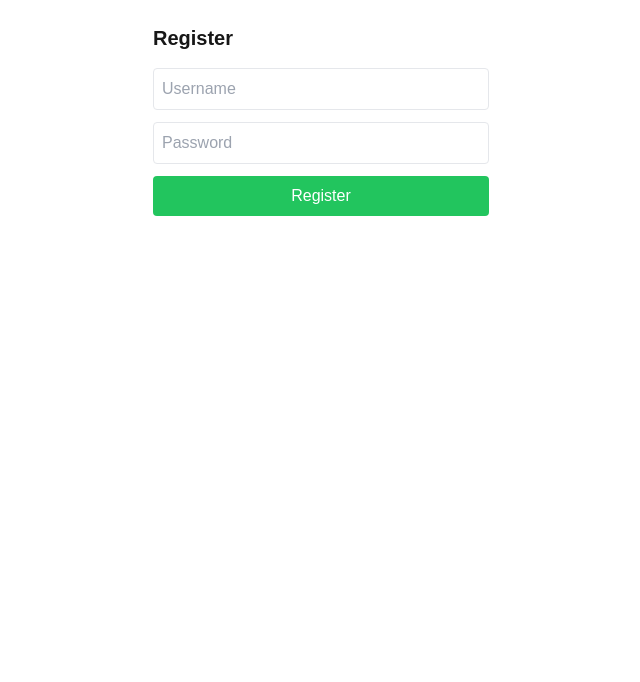
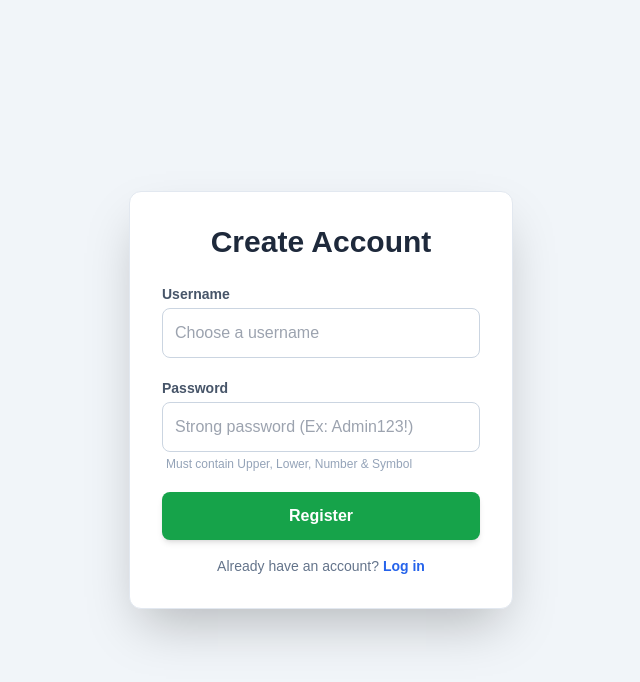
Before and after one commit to Brankoov/Next-js-login, a Next.js app: page /register in a window 1280 px wide. Shown: the top 682 px of the page, without its empty margins (319-959 px from the left). Built offline with nearby package versions, Linux system fonts and the light colour scheme.

Commit message:
feat: redesign auth UI, add admin dashboard and fix docker build
Revamped Login and Register pages with better styling and visible input text. Implemented Admin Dashboard to display user list from backend. Updated Dockerfile to use Node 20 Slim for stable production builds.

```diff
--- a/app/(core)/(routes)/admin/page.tsx
+++ b/app/(core)/(routes)/admin/page.tsx
@@ -2,49 +2,99 @@
 
 import { useEffect, useState } from "react"
 
+// Definiera hur en användare ser ut (matchar vår Java DTO)
+interface User {
+  id: string
+  username: string
+  isEnabled: boolean
+  roles: string[]
+}
+
 export default function AdminPage() {
-  const [data, setData] = useState<any>(null)
+  const [users, setUsers] = useState<User[]>([]) // Lista med användare
   const [error, setError] = useState<string | null>(null)
   const [loading, setLoading] = useState(true)
 
   useEffect(() => {
-    const load = async () => {
+    const loadUsers = async () => {
       try {
-        const res = await fetch("http://localhost:8080/admin", {
-          credentials: "include"
+        // Hämta data från vår nya endpoint
+        const res = await fetch("http://localhost:8080/admin/users", {
+          credentials: "include" // Viktigt för att skicka med Cookies (JWT)
         })
 
         if (res.status === 401 || res.status === 403) {
-          // Inte admin eller inte inloggad → tillbaka till login
           window.location.href = "/login"
           return
         }
 
-        const json = await res.json()
-        setData(json)
+        const data = await res.json()
+        setUsers(data)
       } catch (e) {
-        setError("Failed to load admin data")
+        setError("Kunde inte hämta användare.")
       } finally {
         setLoading(false)
       }
     }
 
-    load()
+    loadUsers()
   }, [])
 
-  if (loading) {
-    return <div>Loading admin page...</div>
-  }
-
-  if (error) {
-    return <div>{error}</div>
-  }
+  if (loading) return <div className="p-8">Laddar adminpanel...</div>
+  if (error) return <div className="p-8 text-red-500">{error}</div>
 
   return (
-    <div style={{ padding: "1rem" }}>
-      <h1>Admin area</h1>
-      <p>Only admins should be able to see this.</p>
-      <pre>{JSON.stringify(data, null, 2)}</pre>
+    <div className="min-h-screen bg-gray-50 p-8">
+      <div className="max-w-4xl mx-auto">
+        <h1 className="text-3xl font-bold mb-6 text-gray-800">Admin Dashboard</h1>
+
+        <div className="bg-white shadow-md rounded-lg overflow-hidden">
+          <div className="p-4 border-b bg-gray-100">
+            <h2 className="text-xl font-semibold">Registrerade Användare</h2>
+          </div>
+
+          <table className="w-full text-left">
+            <thead className="bg-gray-50">
+              <tr>
+                <th className="p-4 text-sm font-medium text-gray-500">Username</th>
+                <th className="p-4 text-sm font-medium text-gray-500">ID</th>
+                <th className="p-4 text-sm font-medium text-gray-500">Roles</th>
+                <th className="p-4 text-sm font-medium text-gray-500">Status</th>
+              </tr>
+            </thead>
+            <tbody className="divide-y divide-gray-200">
+              {users.map((user) => (
+                <tr key={user.id} className="hover:bg-gray-50 transition">
+                  <td className="p-4 font-medium text-gray-900">{user.username}</td>
+                  <td className="p-4 text-xs text-gray-400 font-mono">{user.id}</td>
+                  <td className="p-4">
+                    {user.roles.map(role => (
+                      <span key={role} className="inline-block bg-blue-100 text-blue-800 text-xs px-2 py-1 rounded mr-1">
+                        {role}
+                      </span>
+                    ))}
+                  </td>
+                  <td className="p-4">
+                    {user.isEnabled ? (
+                      <span className="text-green-600 font-bold text-sm">Active</span>
+                    ) : (
+                      <span className="text-red-600 font-bold text-sm">Disabled</span>
+                    )}
+                  </td>
+                </tr>
+              ))}
+            </tbody>
+          </table>
+
+          {users.length === 0 && (
+            <div className="p-8 text-center text-gray-500">Inga användare hittades.</div>
+          )}
+        </div>
+
+        <div className="mt-6">
+           <a href="/dashboard" className="text-blue-600 hover:underline">← Tillbaka till Dashboard</a>
+        </div>
+      </div>
     </div>
   )
 }
--- a/app/(core)/(routes)/login/page.tsx
+++ b/app/(core)/(routes)/login/page.tsx
@@ -1,8 +1,9 @@
 "use client"
 
 import { useState } from "react"
+import Link from "next/link" // Vi använder Link för snabbare navigering
 
-export default function Page() {
+export default function LoginPage() {
   const [username, setUsername] = useState("")
   const [password, setPassword] = useState("")
   const [error, setError] = useState<string | null>(null)
@@ -15,7 +16,7 @@ export default function Page() {
     try {
       const res = await fetch("http://localhost:8080/login", {
         method: "POST",
-        credentials: "include", // <-- viktigt, tar emot JWT-cookie
+        credentials: "include",
         headers: { "Content-Type": "application/json" },
         body: JSON.stringify({ username, password }),
       })
@@ -27,43 +28,68 @@ export default function Page() {
       }
 
       setSuccess(true)
-      // redirect typ dashboard
       window.location.href = "/dashboard"
 
     } catch (err) {
-      setError("Network error")
+      setError("Network error: backend unreachable")
     }
   }
 
   return (
-    <div className="flex flex-col gap-4 max-w-sm mx-auto p-6">
-      <h1 className="text-xl font-bold">Login</h1>
+    <div className="min-h-screen flex items-center justify-center bg-slate-100">
+      <div className="bg-white p-8 rounded-xl shadow-2xl w-full max-w-sm border border-slate-200">
+        <h1 className="text-3xl font-extrabold mb-6 text-slate-800 text-center">Welcome Back</h1>
 
+        <div className="flex flex-col gap-5">
+          <div>
+            <label className="block text-sm font-semibold text-slate-600 mb-1">Username</label>
             <input
               type="text"
-        placeholder="Username"
               value={username}
               onChange={(e) => setUsername(e.target.value)}
-        className="border p-2 rounded"
+              className="w-full border border-slate-300 p-3 rounded-lg text-black focus:outline-none focus:ring-2 focus:ring-blue-500 transition"
+              placeholder="Enter your username"
             />
+          </div>
 
+          <div>
+            <label className="block text-sm font-semibold text-slate-600 mb-1">Password</label>
             <input
               type="password"
-        placeholder="Password"
               value={password}
               onChange={(e) => setPassword(e.target.value)}
-        className="border p-2 rounded"
+              className="w-full border border-slate-300 p-3 rounded-lg text-black focus:outline-none focus:ring-2 focus:ring-blue-500 transition"
+              placeholder="••••••••"
             />
+          </div>
 
           <button
             onClick={login}
-        className="bg-blue-500 hover:bg-blue-600 text-white py-2 rounded"
+            className="w-full bg-blue-600 hover:bg-blue-700 text-white font-bold py-3 rounded-lg transition duration-200 shadow-md hover:shadow-lg transform hover:-translate-y-0.5"
           >
-        Login
+            Log In
           </button>
 
-      {error && <p className="text-red-500">{error}</p>}
-      {success && <p className="text-green-500">Logged in!</p>}
+          {error && (
+            <div className="p-3 bg-red-50 text-red-600 text-sm rounded-lg border border-red-200 text-center font-medium">
+              ⚠️ {error}
+            </div>
+          )}
+
+          {success && (
+            <div className="p-3 bg-green-50 text-green-600 text-sm rounded-lg border border-green-200 text-center font-medium">
+              ✅ Login successful! Redirecting...
+            </div>
+          )}
+
+          <div className="text-center mt-2 text-sm text-slate-500">
+            Don't have an account?{" "}
+            <Link href="/register" className="text-blue-600 font-bold hover:underline">
+              Sign up
+            </Link>
+          </div>
+        </div>
+      </div>
     </div>
   )
 }
--- a/app/(core)/(routes)/register/page.tsx
+++ b/app/(core)/(routes)/register/page.tsx
@@ -1,6 +1,7 @@
 "use client"
 
 import { useState } from "react"
+import Link from "next/link"
 
 export default function RegisterPage() {
   const [username, setUsername] = useState("")
@@ -22,15 +23,9 @@ export default function RegisterPage() {
       })
 
       if (!res.ok) {
-        // Försök läsa JSON, annars fallback
         let body: any = null
-        try {
-          body = await res.json()
-        } catch {
-          // ignore
-        }
-
-        setError(body?.error || "Registration failed")
+        try { body = await res.json() } catch {}
+        setError(body?.error || "Registration failed (Check password requirements)")
         return
       }
 
@@ -41,36 +36,65 @@ export default function RegisterPage() {
   }
 
   return (
-    <div className="flex flex-col gap-4 max-w-sm mx-auto p-6">
-      <h1 className="text-xl font-bold">Register</h1>
+    <div className="min-h-screen flex items-center justify-center bg-slate-100">
+      <div className="bg-white p-8 rounded-xl shadow-2xl w-full max-w-sm border border-slate-200">
+        <h1 className="text-3xl font-extrabold mb-6 text-slate-800 text-center">Create Account</h1>
 
-      <form onSubmit={handleSubmit} className="flex flex-col gap-3">
+        <form onSubmit={handleSubmit} className="flex flex-col gap-5">
+          <div>
+            <label className="block text-sm font-semibold text-slate-600 mb-1">Username</label>
             <input
               type="text"
-          placeholder="Username"
               value={username}
               onChange={(e) => setUsername(e.target.value)}
-          className="border p-2 rounded"
+              className="w-full border border-slate-300 p-3 rounded-lg text-black focus:outline-none focus:ring-2 focus:ring-green-500 transition"
+              placeholder="Choose a username"
             />
+          </div>
 
+          <div>
+            <label className="block text-sm font-semibold text-slate-600 mb-1">Password</label>
             <input
               type="password"
-          placeholder="Password"
               value={password}
               onChange={(e) => setPassword(e.target.value)}
-          className="border p-2 rounded"
+              className="w-full border border-slate-300 p-3 rounded-lg text-black focus:outline-none focus:ring-2 focus:ring-green-500 transition"
+              placeholder="Strong password (Ex: Admin123!)"
             />
+            <p className="text-xs text-slate-400 mt-1 ml-1">Must contain Upper, Lower, Number & Symbol</p>
+          </div>
 
           <button
             type="submit"
-          className="bg-green-500 hover:bg-green-600 text-white py-2 rounded"
+            className="w-full bg-green-600 hover:bg-green-700 text-white font-bold py-3 rounded-lg transition duration-200 shadow-md hover:shadow-lg transform hover:-translate-y-0.5"
           >
             Register
           </button>
         </form>
 
-      {error && <p className="text-red-500">{error}</p>}
-      {success && <p className="text-green-500">Account created!</p>}
+        <div className="mt-4">
+            {error && (
+                <div className="p-3 bg-red-50 text-red-600 text-sm rounded-lg border border-red-200 text-center font-medium">
+                    ⚠️ {error}
+                </div>
+            )}
+
+            {success && (
+                <div className="p-3 bg-green-50 text-green-600 text-sm rounded-lg border border-green-200 text-center font-medium">
+                    ✅ Account created!<br/>
+                    <Link href="/login" className="underline font-bold mt-2 inline-block">Go to Login</Link>
+                </div>
+            )}
+        </div>
+
+        <div className="text-center mt-4 text-sm text-slate-500">
+            Already have an account?{" "}
+            <Link href="/login" className="text-blue-600 font-bold hover:underline">
+              Log in
+            </Link>
+        </div>
+
+      </div>
     </div>
   )
 }
--- a/app/globals.css
+++ b/app/globals.css
@@ -1,6 +1,9 @@
 @tailwind base;
 @tailwind components;
 @tailwind utilities;
+input {
+  color: black !important;
+}
 
 :root {
   --background: #ffffff;
```
Lines whose indentation alone changed are shown as unchanged.
